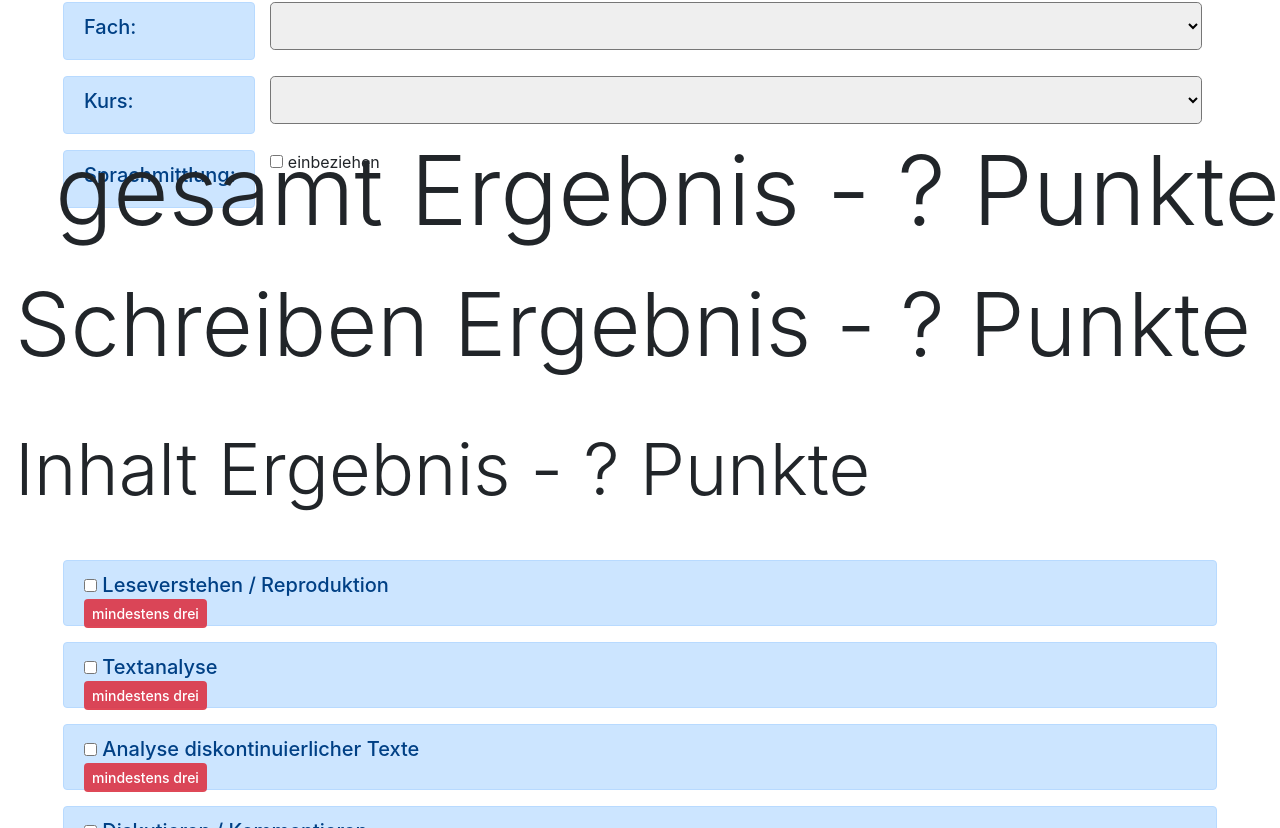
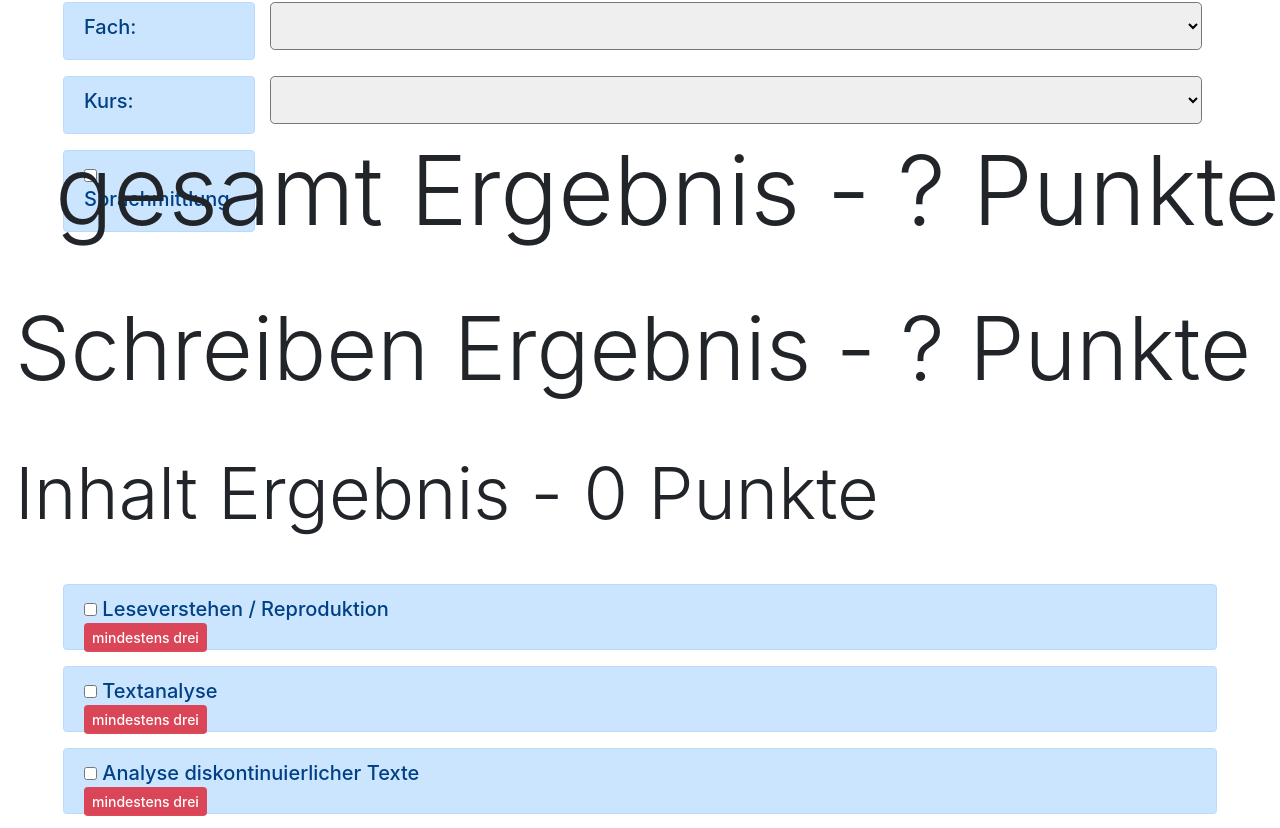
Before and after one commit to samunro/klausur, an Angular app: page / in a window 1280 px wide. Shown: the part 552-1380 px from the top of the page. Built offline with nearby package versions, Linux system fonts and the light colour scheme; what ngx-bootstrap-icons would draw is missing.

Commit message:
favicon, encoding, mode weightings, refactoring.

```diff
--- a/angular.json
+++ b/angular.json
@@ -19,7 +19,6 @@
             "polyfills": "src/polyfills.ts",
             "tsConfig": "tsconfig.app.json",
             "assets": [
-              "src/favicon.ico",
               "src/assets"
             ],
             "styles": [
--- /dev/null
+++ b/src/app/AreaComment.ts
@@ -0,0 +1,5 @@
+
+export class AreaComment {
+  areaId: number;
+  comment: string;
+}
--- /dev/null
+++ b/src/app/CheckedCriteria.ts
@@ -0,0 +1,5 @@
+
+export class CheckedCriteria {
+  criteriaId: number;
+  isChecked: boolean;
+}
--- /dev/null
+++ b/src/app/Exam.ts
@@ -0,0 +1,6 @@
+import { Mode } from "./Mode";
+
+export class Exam {
+  student: string;
+  modes: Mode[] = [];
+}
--- /dev/null
+++ b/src/app/ExamDefinition.ts
@@ -0,0 +1,10 @@
+import { SkillWeighting } from "./SkillWeighting";
+
+export class ExamDefinition {
+  teacher: string;
+  city: string;
+  school: string;
+  course: string;
+  "type": string;
+  modes: { id: number, isEnabled: boolean, weighting: number; skillWeightings: SkillWeighting[]; }[] = [];
+}
--- /dev/null
+++ b/src/app/Mode.ts
@@ -0,0 +1,14 @@
+import { CheckedCriteria } from "./CheckedCriteria";
+import { SkillPoints } from "./SkillPoints";
+import { AreaComment } from "./AreaComment";
+
+export class Mode {
+  constructor(modeId: number) {
+    this.id = modeId;
+  }
+
+  id: number;
+  checkedCriteria: CheckedCriteria[] = [];
+  skillPoints: SkillPoints[] = [];
+  areaComments: AreaComment[] = [];
+}
--- /dev/null
+++ b/src/app/SkillPoints.ts
@@ -0,0 +1,5 @@
+
+export class SkillPoints {
+  skillId: number;
+  points: number;
+}
--- /dev/null
+++ b/src/app/SkillWeighting.ts
@@ -0,0 +1,7 @@
+
+export class SkillWeighting {
+  skillId: number;
+  weighting: number;
+  isWeightingFixed: boolean;
+  isIncluded: boolean;
+}
--- /dev/null
+++ b/src/app/modes.ts
@@ -0,0 +1,4 @@
+export enum Modes {
+    Schreiben = 1,
+    Sprachmittlung = 2
+}
--- a/src/app/student-points.component.html
+++ b/src/app/student-points.component.html
@@ -190,24 +190,41 @@
         </select>
     </div>
   </div>
-  <div class="row mx-5 mb-5">
+  <div class="row mx-5">
     <div class="col-2 alert alert-primary">
-      <h5>Sprachmittlung:</h5>
+      <h5><input type="checkbox" [(ngModel)]="isSprachmittlungEnabled" /> Sprachmittlung{{(isSprachmittlungEnabled ? ":" : "")}}</h5>
     </div>
     <div class="col">
-      <label>
-      <input type="checkbox" [(ngModel)]="isSprachmittlungEnabled" />
-        einbeziehen
-      </label>
+      <div *ngIf="isSprachmittlungEnabled">
+        <label>
+          Gewichtung:
+          <input type="number" [(ngModel)]="sprachmittlungWeighting" style="width: 60;" min="0" max="100" />
+        </label>
+        &nbsp;
+        <label>
+          ausgewählt
+          <input type="checkbox" [(ngModel)]="isSprachmittlungSelected" />
+        </label>
+      </div>
     </div>
   </div>
-  <div class="btn-group btn-group-toggle" data-toggle="buttons" *ngIf="isSprachmittlungEnabled">
-    <label class="btn btn-secondary" [ngClass]="{active: !isSprachmittlung}">
-    <input type="radio" name="mode" id="schreiben" autocomplete="off" checked="false" (click)="isSprachmittlung = false"> Schreiben
-  </label>
-    <label class="btn btn-secondary" [ngClass]="{active: isSprachmittlung}">
-    <input type="radio" name="mode" id="sprachmittlung" autocomplete="off" (click)="isSprachmittlung = true"> Sprachmittlung
-  </label>
+  <div class="row mx-5" *ngIf="isSprachmittlungEnabled">
+    <div class="col-2 alert alert-primary">
+      <h5>Schreiben:</h5>
+    </div>
+    <div class="col">
+      <div *ngIf="isSprachmittlungEnabled">
+        <label>
+          Gewichtung:
+          <input type="number" [(ngModel)]="schreibenWeighting" style="width: 60;" min="0" max="100" />
+        </label>
+        &nbsp;
+        <label>
+          ausgewählt
+          <input type="checkbox" [(ngModel)]="isSchreibenSelected" />
+        </label>
+      </div>
+    </div>
   </div>
   <div class="display-2 mt-5">{{modeName}} Ergebnis - {{getFormattedPointsForMode()}} Punkte</div>
   <ng-container *ngFor="let part of master.parts">
@@ -247,7 +264,7 @@
               <h5>{{getFormattedPointsForSkill(skill.id)}} Punkte</h5>
               <h5 *ngIf="!areSkillWeightingsFixed(part.id)">
                 <label style="position: relative">
-                  Gewicht: <input type="number" [ngClass]="{'is-invalid': getTotalAreaWeightings(area.id) !== 100}" [ngModel]="getSkillWeighting(skill.id)" (ngModelChange)="setSkillWeighting($event, skill.id)" style="width: 60px" min="0" max="100"/> BE
+                  Gewichtung: <input type="number" [ngClass]="{'is-invalid': getTotalAreaWeightings(area.id) !== 100}" [ngModel]="getSkillWeighting(skill.id)" (ngModelChange)="setSkillWeighting($event, skill.id)" style="width: 60px" min="0" max="100"/> BE
                   <div class="invalid-tooltip">nicht 100% ins gesamt</div>
                 </label>
               </h5>
--- a/src/app/student-points.component.ts
+++ b/src/app/student-points.component.ts
@@ -1,7 +1,12 @@
 import { formatNumber } from "@angular/common";
 import { Component, Inject, LOCALE_ID } from "@angular/core";
+import { Exam } from "./Exam";
+import { ExamDefinition } from "./ExamDefinition";
 import master from "./master";
+import { Mode } from "./Mode";
+import { Modes } from "./modes";
 import pointRanges from "./pointRanges";
+import { SkillWeighting } from "./SkillWeighting";
 
 @Component({
   selector: "student-points",
@@ -11,23 +16,24 @@ export class StudentPointsComponent {
   constructor(@Inject(LOCALE_ID) private locale: string){  }
 
   ngOnInit() {
-    const sprachmittlungMode = master.modes.find(x => x.id === 2);
-
-    for (const mode of master.modes.map(x => new Mode(x.id))) {
+    for (const mode of master.modes) {
       const examDefinitionMode: {
         id: number;
+        isEnabled: boolean;
+        weighting: number;
         skillWeightings: SkillWeighting[];
-      } = { id: mode.id, skillWeightings: [] };
+      } = { id: mode.id, isEnabled: mode.id === Modes.Schreiben, weighting: mode.weighting, skillWeightings: [] };
 
       this.examDefinition.modes.push(examDefinitionMode);
 
-      const isSprachmittlung = mode.id === sprachmittlungMode.id;
+      const isSprachmittlung = mode.id === Modes.Sprachmittlung;
 
-      this.exam.modes.push(mode);
+      const examMode = new Mode(examDefinitionMode.id);
+      this.exam.modes.push(examMode);
 
       for (const part of master.parts) {
         for (const area of part.areas) {
-          mode.areaComments.push({ areaId: area.id, comment: null });
+          examMode.areaComments.push({ areaId: area.id, comment: null });
 
           const areSkillWeightingsFixed = this.areSkillWeightingsFixed(
             part.id,
@@ -43,17 +49,17 @@ export class StudentPointsComponent {
             )
               continue;
 
-            mode.skillPoints.push({ skillId: skill.id, points: null });
+              examMode.skillPoints.push({ skillId: skill.id, points: null });
 
             areaSkillWeightings.push({
               skillId: skill.id,
               weighting: areSkillWeightingsFixed ? 100 / area.skills.length : 0,
               isWeightingFixed: areSkillWeightingsFixed,
-              isIncluded: false
+              isIncluded: areSkillWeightingsFixed
             });
 
             for (const criteria of skill.criteria) {
-              mode.checkedCriteria.push({
+              examMode.checkedCriteria.push({
                 criteriaId: criteria.id,
                 isChecked: false
               });
@@ -80,13 +86,54 @@ export class StudentPointsComponent {
   }
 
   private get mode() {
-    const modeId = this.isSprachmittlung ? 2 : 1;
+    const modeId = this.isSprachmittlungSelected ? Modes.Sprachmittlung : Modes.Schreiben;
 
     return this.exam.modes.find(x => x.id === modeId);
   }
 
-  isSprachmittlungEnabled = false;
-  isSprachmittlung = false;
+  get isSprachmittlungEnabled(){
+    return this.getSprachmittlungMode().isEnabled;
+  }
+
+  private getSprachmittlungMode() {
+    return this.examDefinition.modes.find(x => x.id === Modes.Sprachmittlung);
+  }
+
+  set isSprachmittlungEnabled(value: boolean) {
+    if(!value) this.isSprachmittlungSelected = false;
+
+    this.getSprachmittlungMode().isEnabled = value;
+  }
+
+  isSprachmittlungSelected = false;
+
+  get isSchreibenSelected(){
+    return !this.isSprachmittlungSelected;
+  }
+
+  set isSchreibenSelected(value: boolean){
+    this.isSprachmittlungSelected = !value;
+  }
+
+  get sprachmittlungWeighting() {
+    return this.getExamDefinitionMode(Modes.Sprachmittlung).weighting;
+  }
+
+  set sprachmittlungWeighting(value: number){
+    this.getExamDefinitionMode(Modes.Sprachmittlung).weighting = value;
+  }
+
+  get schreibenWeighting(){
+    return this.getExamDefinitionMode(Modes.Schreiben).weighting;
+  }
+
+  set schreibenWeighting(value: number) {
+    this.getExamDefinitionMode(Modes.Schreiben).weighting = value;
+  }
+
+  private getExamDefinitionMode(mode: Modes) {
+    return this.examDefinition.modes.find(x => x.id === mode);
+  }
 
   get student() {
     return this.exam.student;
@@ -249,9 +296,9 @@ export class StudentPointsComponent {
   }
 
   getPointsForArea(areaId: number, modeId: number = null) {
-    const skills = this.getSkillsForArea(areaId, modeId);
+    const skillIds = this.getAreaSkillWeightings(areaId, modeId).filter(x => x.isIncluded).map(x => x.skillId);
 
-    const pointsAndWeightings = skills.map(x => {return {points: this.getPointsForSkill(x.id, modeId), weighting: this.getSkillWeighting(x.id, modeId)}});
+    const pointsAndWeightings = skillIds.map(x => {return {points: this.getPointsForSkill(x, modeId), weighting: this.getSkillWeighting(x, modeId)}});
 
     if(pointsAndWeightings.some(x => x.points === null)) return null;
 
@@ -314,6 +361,10 @@ export class StudentPointsComponent {
     }
   }
 
+  get examDefinitionModes(){
+    return this.getModes().map(mode => this.examDefinition.modes.find(examDefinitionMode => examDefinitionMode.id === mode.id));
+  }
+
   getFormattedTotalPoints(){
     const points = this.getTotalPoints();
 
@@ -323,7 +374,7 @@ export class StudentPointsComponent {
   }
 
   getTotalPoints() {
-    var modes = this.getModes();
+    var modes = this.examDefinitionModes;
 
     var totalWeightings = this.sum(modes.map(x => x.weighting));
 
@@ -415,6 +466,8 @@ export class StudentPointsComponent {
   }
 
   private getAreaSkillWeightings(areaId: number, modeId: number = null) {
+    modeId = modeId || this.mode.id;
+
     const isSprachmittlung = modeId === 2;
 
     const skillIds = this.getSkillsForArea(areaId, modeId)
@@ -459,6 +512,15 @@ export class StudentPointsComponent {
     const content = await (event.target as HTMLInputElement).files[0].text();
 
     this.examDefinition = JSON.parse(content);
+
+    this.setDefaultModeWeighting(2, Modes.Schreiben);
+    this.setDefaultModeWeighting(1, Modes.Sprachmittlung);
+  }
+
+  private setDefaultModeWeighting(weighting: number, mode: Modes) {
+    const modeObject = this.examDefinition.modes.find(x => x.id === mode);
+
+    modeObject.weighting = modeObject.weighting || weighting;
   }
 
   saveExam() {
@@ -505,57 +567,10 @@ export class StudentPointsComponent {
 
   areSkillWeightingsFixed(partId: number, modeId: number = null) {
     const isSprachmittlung =
-      modeId !== null ? modeId === 2 : this.isSprachmittlung;
+      modeId !== null ? modeId === Modes.Sprachmittlung : this.isSprachmittlungSelected;
 
     if (isSprachmittlung) return true;
 
     return partId !== 1; //Inhalt;
   }
 }
-
-class CheckedCriteria {
-  criteriaId: number;
-  isChecked: boolean;
-}
-
-class SkillPoints {
-  skillId: number;
-  points: number;
-}
-
-class AreaComment {
-  areaId: number;
-  comment: string;
-}
-
-class ExamDefinition {
-  teacher: string;
-  city: string;
-  school: string;
-  course: string;
-  "type": string;
-  modes: { id: number; skillWeightings: SkillWeighting[] }[] = [];
-}
-
-class SkillWeighting {
-  skillId: number;
-  weighting: number;
-  isWeightingFixed: boolean;
-  isIncluded: boolean;
-}
-
-class Mode {
-  constructor(modeId: number) {
-    this.id = modeId;
-  }
-
-  id: number;
-  checkedCriteria: CheckedCriteria[] = [];
-  skillPoints: SkillPoints[] = [];
-  areaComments: AreaComment[] = [];
-}
-
-class Exam {
-  student: string;
-  modes: Mode[] = [];
-}
--- a/src/index.html
+++ b/src/index.html
@@ -1 +1,13 @@
-<my-app>loading</my-app>
+<!doctype html>
+<html lang="de">
+<head>
+  <meta charset="utf-8">
+  <title>Klausur</title>
+  <base href="/">
+  <meta name="viewport" content="width=device-width, initial-scale=1">
+  <link rel="icon" type="image/svg+xml" href="assets/favicon.svg">
+</head>
+<body>
+    <my-app>loading</my-app>
+</body>
+</html>
```
Also changed, not shown: src/assets/favicon.svg (added).
